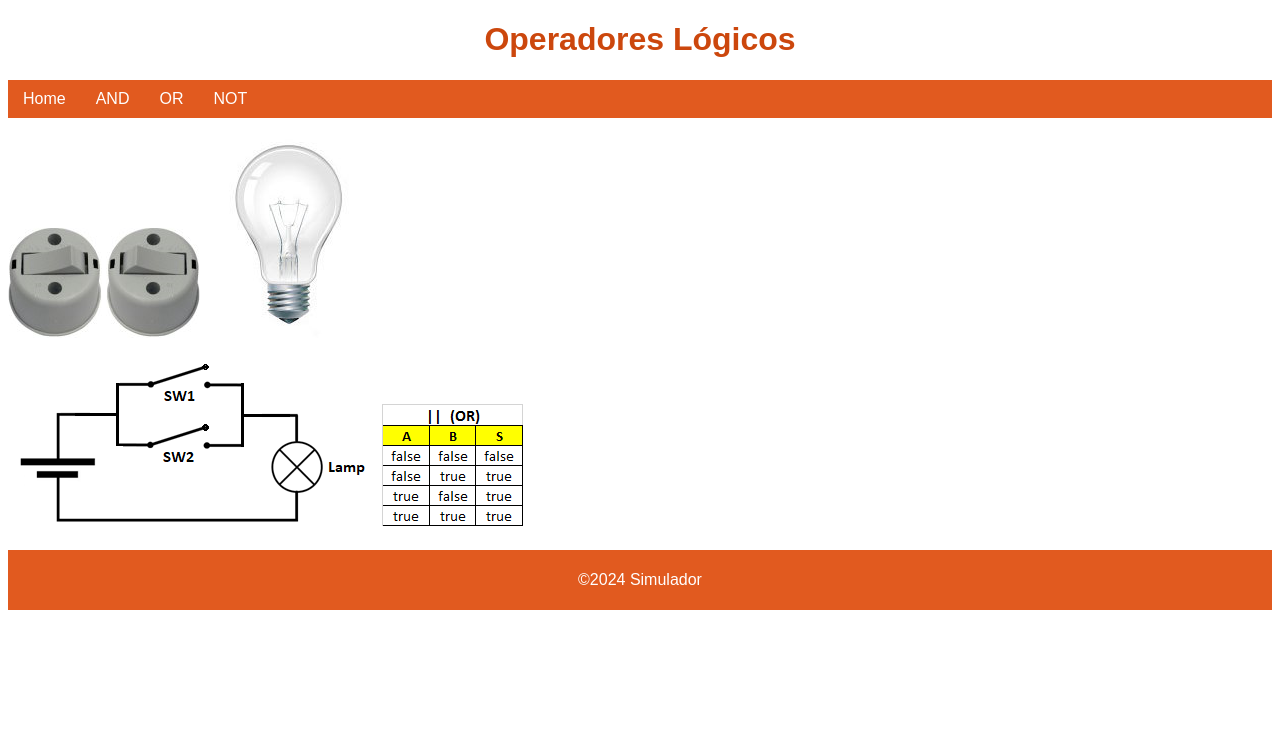
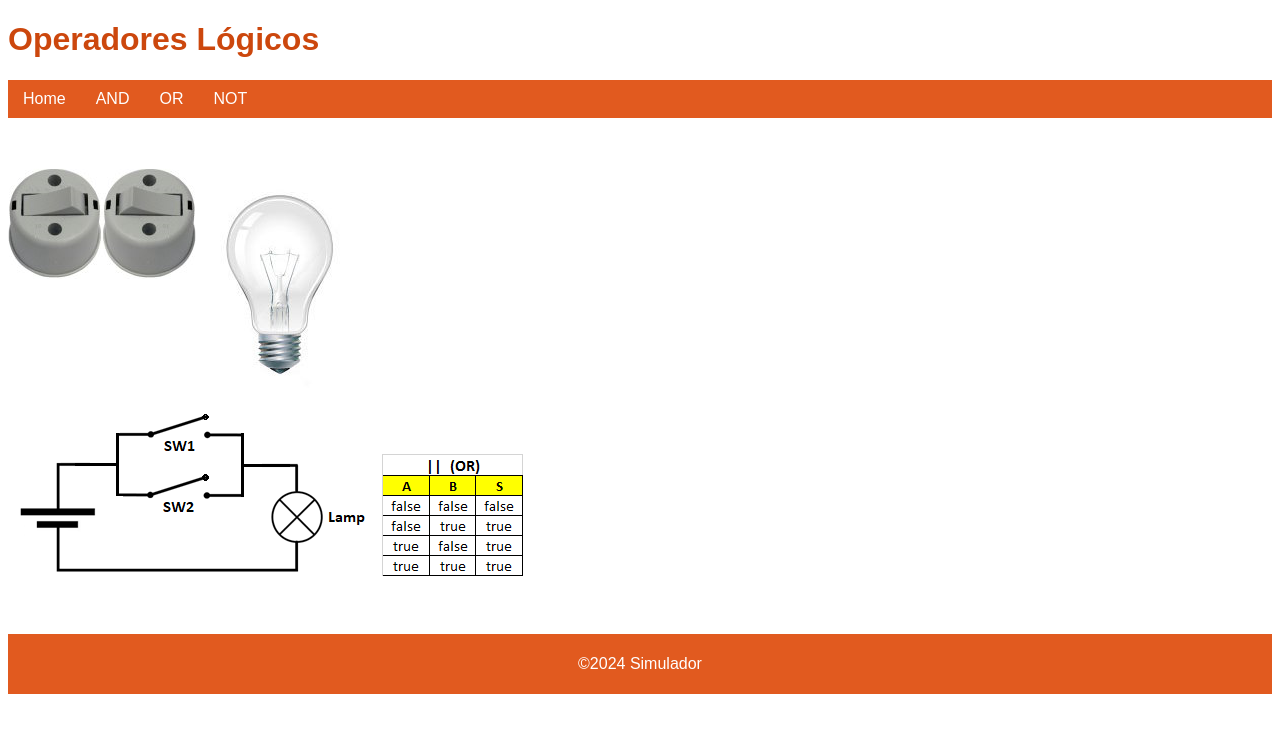
Before and after one commit to nicolasdepaulla/javascript, a website: page exercicios/simulador/or.html in a window 1280 px wide. Drawn offline with Linux system fonts and the light colour scheme.

Commit message:
Add files via upload

```diff
--- a/exercicios/simulador/style.css
+++ b/exercicios/simulador/style.css
@@ -3,6 +3,7 @@ Folha de estilo - Simulador
 @author Nicolas de Paula Pacheco
 */
 /** layout */
+
 body {
     font-family: sans-serif;
     font-size: 1em;
@@ -12,11 +13,19 @@ body {
 img {
     max-width: 100%;
 }
+
+.container {
+    margin: 50px 0px;
+    text-align: center;
+}
+
+
 /** cabeçalho */
-header h1{
+header h1 {
     color: #cc470d;
     text-align: center;
 }
+
 /** Menu */
 nav {
     width: 100%;
@@ -50,11 +59,37 @@ nav ul li a:hover {
     transition: all 0.4s;
 }
 
+/* conteúdo */
+
+#sw1 {
+    float: left;
+}
+
+#sw2 {
+    float: right;
+}
+
+
 /* rodapé */
 footer {
     width: 100%;
-    background-color:#e15a1f;
+    background-color: #e15a1f;
     color: #ffffff;
     padding: 5px 0px;
     text-align: center;
 }
+
+/* layout para telas grandes */
+@media (min-width: 576px) {
+    header h1 {
+        text-align: left;
+    }
+
+    .container {
+        text-align: left;
+    }
+
+    #sw2 {
+        float: left;
+    }
+}
```
